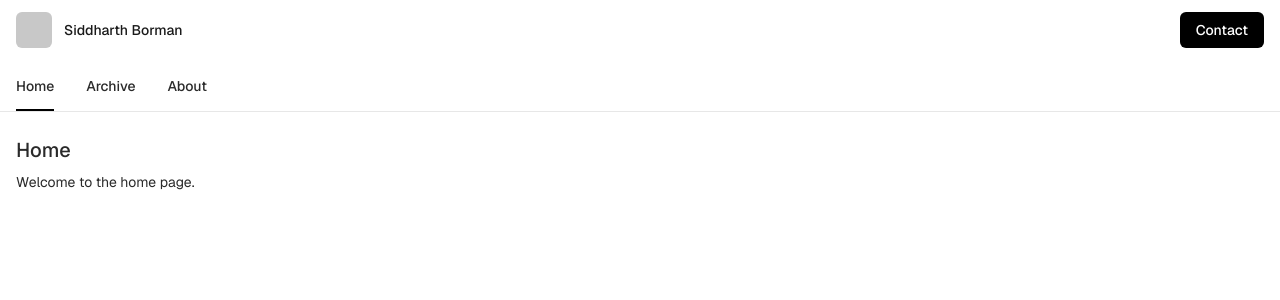
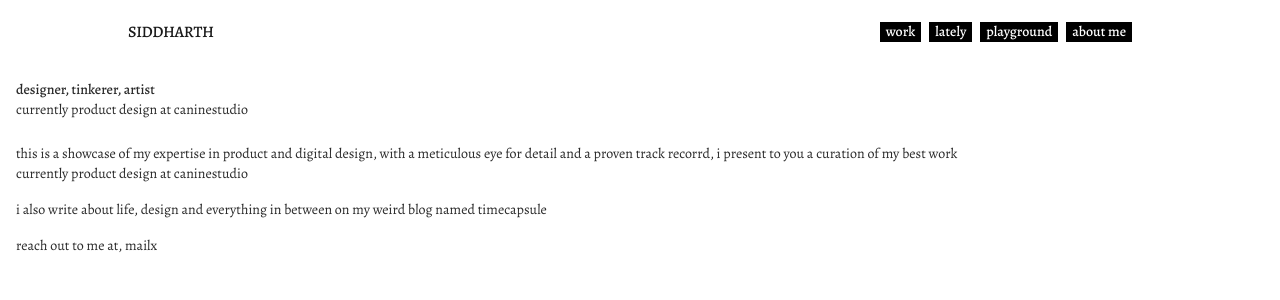
Before and after one commit to sidxcode/personal_playground, a Next.js app: page / in a window 1280 px wide. Shown: the top 300 px of the page. Built offline with nearby package versions, Linux system fonts and the light colour scheme; a web font is replaced by a local one.

Commit message:
nav added

```diff
--- /dev/null
+++ b/app/about-me/page.tsx
@@ -0,0 +1,10 @@
+export default function AboutMePage() {
+  return (
+    <main className="min-h-screen bg-white">
+      <section className="px-4 py-6 text-[#2a2a2a]">
+        <h1 className="text-xl font-medium">About me</h1>
+        <p className="mt-2 text-sm">Bio and details will go here.</p>
+      </section>
+    </main>
+  );
+}
--- a/app/about/page.tsx
+++ /dev/null
@@ -1,10 +0,0 @@
-export default function AboutPage() {
-  return (
-    <main className="min-h-screen bg-white">
-      <section className="px-4 py-6 text-[#2a2a2a]">
-        <h1 className="text-xl font-medium">About</h1>
-        <p className="mt-2 text-sm">A short bio and project details will go here.</p>
-      </section>
-    </main>
-  );
-}
--- a/app/archive/page.tsx
+++ /dev/null
@@ -1,10 +0,0 @@
-export default function ArchivePage() {
-  return (
-    <main className="min-h-screen bg-white">
-      <section className="px-4 py-6 text-[#2a2a2a]">
-        <h1 className="text-xl font-medium">Archive</h1>
-        <p className="mt-2 text-sm">Past posts and notes will appear here.</p>
-      </section>
-    </main>
-  );
-}
--- a/app/globals.css
+++ b/app/globals.css
@@ -9,7 +9,8 @@
   --color-background: var(--background);
   --color-foreground: var(--foreground);
   --font-general-sans: "General Sans";
-  --font-sans: var(--font-geist-sans);
+  --font-sans: var(--font-alegreya), var(--font-geist-sans);
+  --font-serif: var(--font-alegreya);
   --font-mono: var(--font-geist-mono);
 }
 
@@ -23,6 +24,7 @@
 body {
   background: var(--background);
   color: var(--foreground);
-  font-family: var(--font-general-sans), var(--font-geist-sans), system-ui,
-    -apple-system, BlinkMacSystemFont, "Segoe UI", sans-serif;
+  font-family: var(--font-alegreya), var(--font-general-sans),
+    var(--font-geist-sans), system-ui, -apple-system, BlinkMacSystemFont,
+    "Segoe UI", serif;
 }
--- /dev/null
+++ b/app/lately/page.tsx
@@ -0,0 +1,10 @@
+export default function LatelyPage() {
+  return (
+    <main className="min-h-screen bg-white">
+      <section className="px-4 py-6 text-[#2a2a2a]">
+        <h1 className="text-xl font-medium">Lately</h1>
+        <p className="mt-2 text-sm">Updates will appear here.</p>
+      </section>
+    </main>
+  );
+}
--- a/app/layout.tsx
+++ b/app/layout.tsx
@@ -1,7 +1,13 @@
 import type { Metadata } from "next";
-import { Geist, Geist_Mono } from "next/font/google";
+import { Alegreya, Geist, Geist_Mono } from "next/font/google";
 import NavTabs from "../components/NavTabs";
 import "./globals.css";
+
+const alegreya = Alegreya({
+  variable: "--font-alegreya",
+  subsets: ["latin"],
+  weight: ["400", "500", "600", "700"],
+});
 
 const geistSans = Geist({
   variable: "--font-geist-sans",
@@ -14,8 +20,8 @@ const geistMono = Geist_Mono({
 });
 
 export const metadata: Metadata = {
-  title: "Create Next App",
-  description: "Generated by create next app",
+  title: "Home — Siddharth Borman",
+  description: "Internet Home Of Siddharth Borman",
 };
 
 export default function RootLayout({
@@ -26,7 +32,7 @@ export default function RootLayout({
   return (
     <html
       lang="en"
-      className={`${geistSans.variable} ${geistMono.variable} h-full antialiased`}
+      className={`${alegreya.variable} ${geistSans.variable} ${geistMono.variable} h-full antialiased`}
     >
       <head>
         <link
@@ -34,23 +40,7 @@ export default function RootLayout({
           href="https://api.fontshare.com/v2/css?f[]=general-sans@300,400,500,600,700&display=swap"
         />
       </head>
-      <body className="min-h-full flex flex-col bg-white">
-        <header className="bg-white px-4 pb-4 pt-3 text-[#1a1a1a]">
-          <div className="flex items-center justify-between">
-            <div className="flex items-center gap-3">
-              <div className="h-9 w-9 rounded-md bg-[#c8c8c8]" />
-              <p className="text-[14px] font-medium">Siddharth Borman</p>
-            </div>
-            <div className="flex items-center gap-4 text-lg">
-              <button
-                type="button"
-                className="h-fit w-fit rounded-md bg-black px-4 py-2 text-sm font-medium text-white"
-              >
-                Contact
-              </button>
-            </div>
-          </div>
-        </header>
+      <body className="min-h-full bg-white pt-[8.75rem] md:pt-16">
         <NavTabs />
         {children}
       </body>
--- a/app/page.tsx
+++ b/app/page.tsx
@@ -1,10 +1,20 @@
 export default function Home() {
   return (
     <main className="min-h-screen bg-white">
-      <section className="px-4 py-6 text-[#2a2a2a]">
-        <h1 className="text-xl font-medium">Home</h1>
-        <p className="mt-2 text-sm">Welcome to the home page.</p>
-      </section>
+      <div className="px-4 py-4 text-[#2a2a2a]">
+        <p className="text-sm font-medium">designer, tinkerer, artist</p>
+        <p className="text-sm">currently product design at caninestudio</p>
+      </div>
+      <div className="px-4 py-2 text-[#2a2a2a]">
+        <p className="text-sm">this is a showcase of my expertise in product and digital design, with a meticulous eye for detail and a proven track recorrd, i present to you a curation of my best work</p>
+        <p className="text-sm">currently product design at caninestudio</p>
+      </div>
+      <div className="px-4 py-2 text-[#2a2a2a]">
+        <p className="text-sm">i also write about life, design and everything in between on my weird blog named <a href="#" className="text-underline">timecapsule</a></p>
+      </div>
+      <div className="px-4 py-2 text-[#2a2a2a]">
+        <p className="text-sm">reach out to me at, <a href="mailto:me@siddharthborman.xyz">mail</a><a href="https://x.com/siddharthborman">x</a></p>
+      </div>
     </main>
   );
 }
--- /dev/null
+++ b/app/playground/page.tsx
@@ -0,0 +1,10 @@
+export default function PlaygroundPage() {
+  return (
+    <main className="min-h-screen bg-white">
+      <section className="px-4 py-6 text-[#2a2a2a]">
+        <h1 className="text-xl font-medium">Playground</h1>
+        <p className="mt-2 text-sm">Experiments and side explorations will appear here.</p>
+      </section>
+    </main>
+  );
+}
--- a/components/NavTabs.tsx
+++ b/components/NavTabs.tsx
@@ -1,35 +1,39 @@
-"use client";
-
 import Link from "next/link";
-import { usePathname } from "next/navigation";
 
 const tabs = [
-  { label: "Home", href: "/" },
-  { label: "Archive", href: "/archive" },
-  { label: "About", href: "/about" },
+  { label: "work", href: "/" },
+  { label: "lately", href: "/lately" },
+  { label: "playground", href: "/playground" },
+  { label: "about me", href: "/about-me" },
 ];
 
 export default function NavTabs() {
-  const pathname = usePathname();
-
   return (
-    <nav className="border-b border-[#e7e7e7] px-4 pt-3 bg-white">
-      <ul className="flex items-center gap-8 text-[#2a2a2a]">
-        {tabs.map((tab) => {
-          const isActive = pathname === tab.href;
-
-          return (
-            <li
-              key={tab.href}
-              className={`pb-3 text-[14px] font-medium ${
-                isActive ? "border-b-2 border-black" : "border-b-2 border-transparent"
-              }`}
-            >
-              <Link href={tab.href}>{tab.label}</Link>
-            </li>
-          );
-        })}
-      </ul>
+    <nav className="fixed inset-x-0 top-0 z-50">
+      <div className="mx-auto flex h-fit max-w-5xl flex-col gap-2 pt-5 pb-0 text-[#1a1a1a] md:flex-row md:items-center md:justify-between md:gap-0">
+        <div className="w-full text-center md:w-auto md:text-left">
+          <Link
+            href="/"
+            className="font-[var(--font-geist-sans)] text-base font-medium tracking-tight hover:opacity-70"
+          >
+            SIDDHARTH
+          </Link>
+        </div>
+        <div className="w-full md:w-auto">
+          <ul className="flex flex-row items-center justify-between gap-2 px-5 text-sm font-medium md:justify-end">
+            {tabs.map((tab) => (
+              <li key={tab.href}>
+                <Link
+                  href={tab.href}
+                  className="inline-flex bg-black px-[6px] text-white hover:opacity-80"
+                >
+                  {tab.label}
+                </Link>
+              </li>
+            ))}
+          </ul>
+        </div>
+      </div>
     </nav>
   );
 }
```
